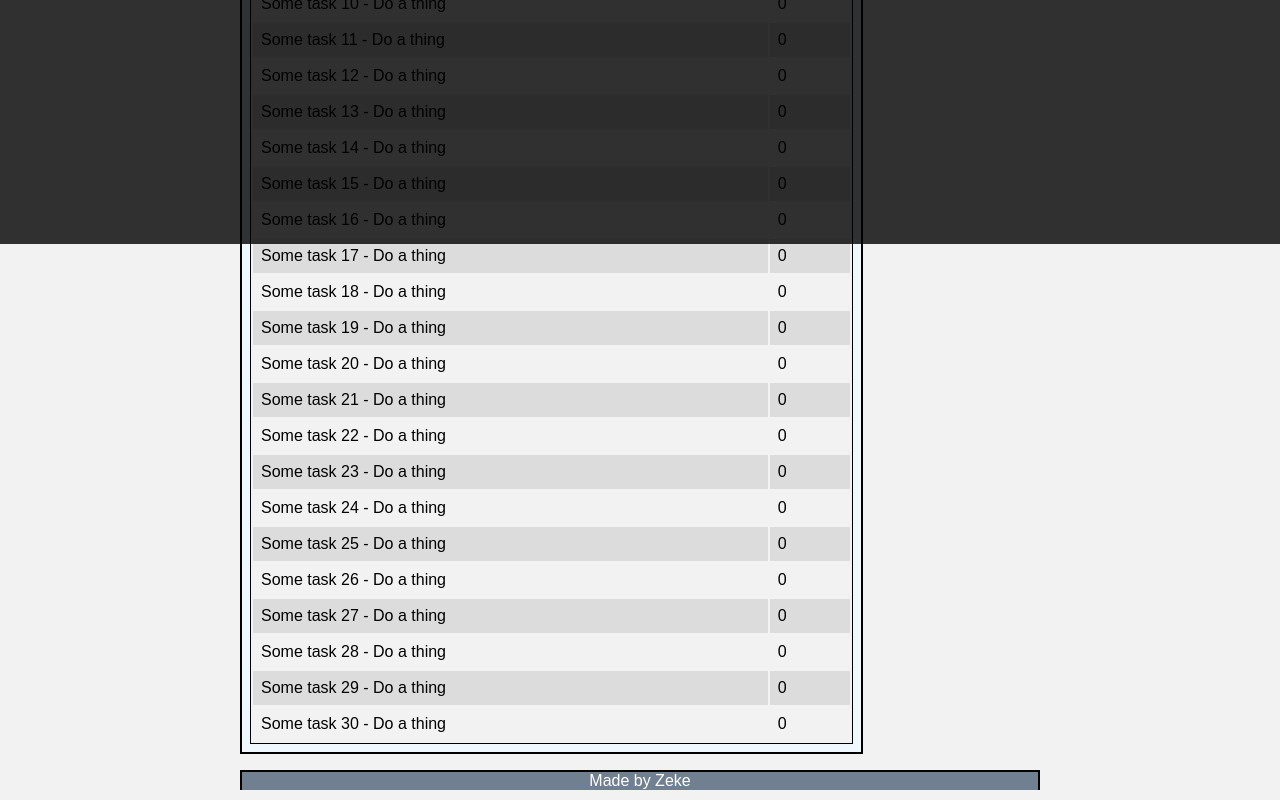
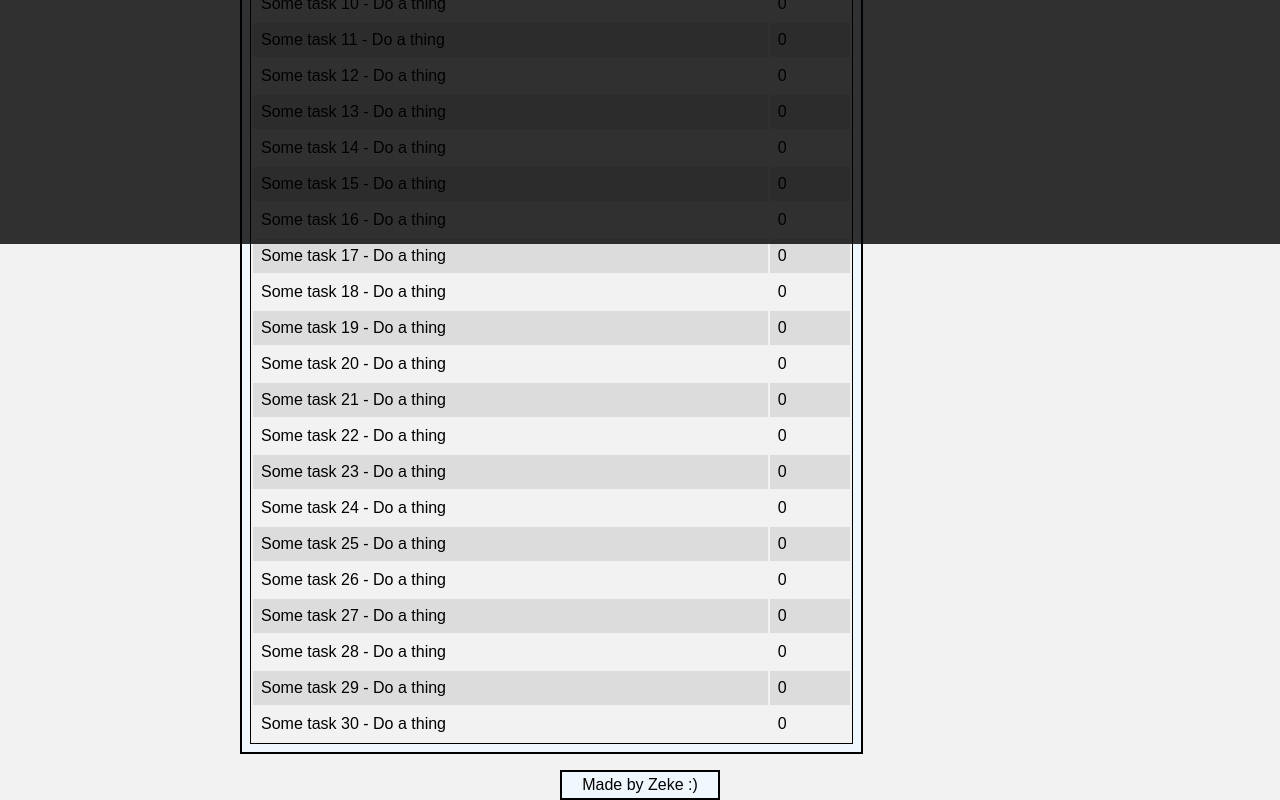
Before and after one commit to ezlopez/Planning-Poker, a Nuxt app: page / in a window 1280 px wide. Shown: the part 556-1356 px from the top of the page. Built offline with nearby package versions, Linux system fonts and the light colour scheme.

Commit message:
mostly css, added task id to cast emit

```diff
--- a/app.vue
+++ b/app.vue
@@ -50,7 +50,7 @@
   </dialog>
 
   <footer>
-    <p>Made by Zeke</p>
+    <p>Made by Zeke :)</p>
   </footer>
 </template>
 
@@ -97,8 +97,8 @@ const launchTaskVote = (taskId) => {
   taskToVoteOn.value = { ...tasks.value.find((task) => task.id === taskId) };
 };
 
-const castVote = (voteValue) => {
-  console.log(`Casting vote of ${voteValue} for ${taskToVoteOn.value.id}`);
+const castVote = (taskId, voteValue) => {
+  console.log(`Casting vote of ${voteValue} points for ${taskId}`);
 };
 
 function uuidv4() {
--- a/components/VotingBooth.vue
+++ b/components/VotingBooth.vue
@@ -26,7 +26,7 @@ const cardSelected = ref(0);
 // Functions
 const castVote = (card) => {
   cardSelected.value = card;
-  emit("cast", card);
+  emit("cast", task.id, card);
 };
 </script>
 
@@ -51,6 +51,7 @@ h3 {
   border-radius: 2vw;
   display: grid;
   place-items: center;
+  box-shadow: 5px 5px 5px;
 }
 
 .poker-card:hover {
@@ -64,12 +65,10 @@ h3 {
   user-select: none;
 }
 
-.selected {
-  background-color: slategray;
-}
-
+.selected,
 .selected:hover {
   background-color: slategray;
+  color: aliceblue;
 }
 
 /* Spread cards out at 616px */
@@ -79,12 +78,12 @@ h3 {
   }
 
   .poker-card {
-    width: 10vw;
-    height: 14.3vw;
+    width: min(10vw, 83px);
+    height: min(14.3vw, 121px);
   }
 
   .poker-card p {
-    font-size: 6vw;
+    font-size: clamp(12px, 6vw, 50px);
   }
 }
 </style>
--- a/public/style.css
+++ b/public/style.css
@@ -28,6 +28,7 @@ body {
 
 main {
   display: flex;
+  /* background-color: rgb(111, 128, 144, 0.2); */
   align-items: flex-start;
   flex-wrap: wrap;
   gap: 1rem;
@@ -36,15 +37,16 @@ main {
 
 footer {
   border: 2px solid black;
-  border-bottom: none;
-  width: 100%;
-  background-color: slategray;
-  color: white;
+  /* border-bottom: none; */
+  width: 10rem;
+  background-color: aliceblue;
+  color: black;
   /* position: sticky;
   bottom: 0; */
   margin: auto;
   margin-top: 1rem;
   text-align: center;
+  padding: 0.25rem;
 }
 
 section {
```
